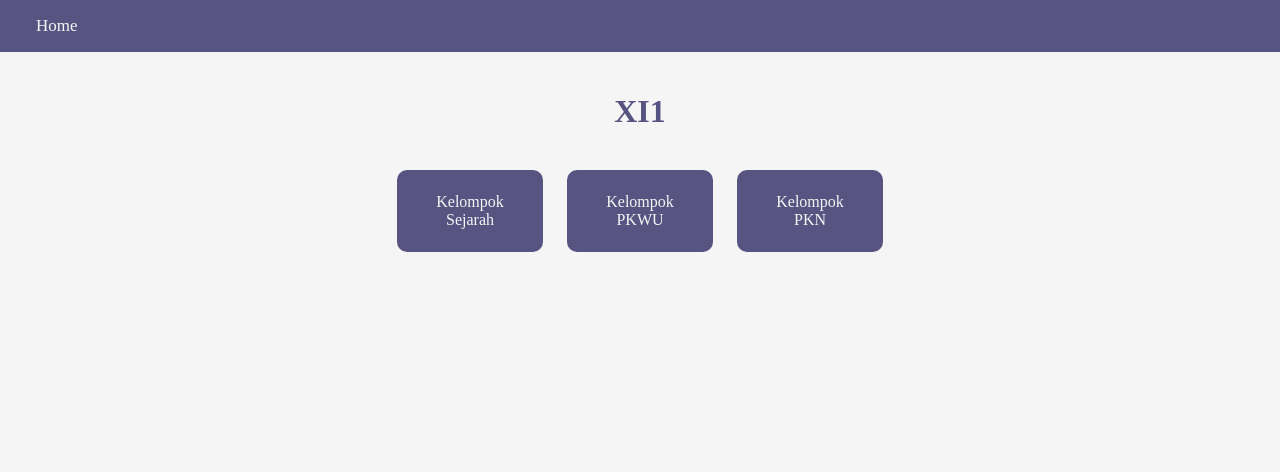
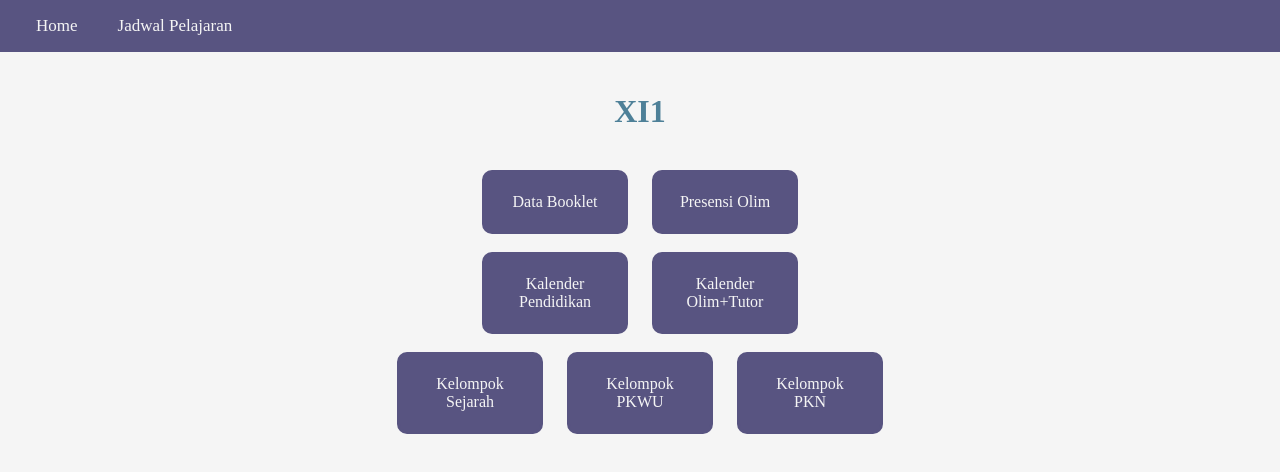
Before and after one commit to aurizzan/xi1-helper, a plain HTML site: page index.html in a window 1280 px wide. Drawn offline with Linux system fonts and the light colour scheme.

Commit message:
add jadwal and buttons

```diff
--- a/index.html
+++ b/index.html
@@ -11,11 +11,18 @@
 <body>
     <div class="navbar">
         <a href="index.html">Home</a>
+        <a href="jadwal.html">Jadwal Pelajaran</a>
     </div>
 
-    <div class="container cent">
-        <h1 style="color: #585481">XI1</h1>
+    <div class="container cent" style="justify-content: space-between;">
+        <h1 style="color: #4E8098">XI1</h1>
         <br>
+        <a class="button" href="https://drive.google.com/file/d/1BMKfHCqY9G_21wAhQ-GFFiousgg-7RVN/view?usp=sharing">Data Booklet</a>
+        <a class="button" href="https://forms.gle/HBSMSVMYSdFNDKmH8">Presensi Olim</a>
+        <br> <br>
+        <a class="button" href="https://drive.google.com/file/d/14C8HDTyCosZkDg3EuayjkS5p8vDGZUb4/view?usp=sharing">Kalender Pendidikan</a>
+        <a class="button" href="https://drive.google.com/file/d/1T9D1edCFwiOl6xfkkkBm3HOBzW-rl4Gp/view">Kalender Olim+Tutor</a>
+        <br> <br>
         <a class="button" href="kel-sejarah.html">Kelompok Sejarah</a>
         <a class="button" href="kel-pkwu.html">Kelompok PKWU</a>
         <a class="button" href="kel-pkn.html">Kelompok PKN</a>
```
